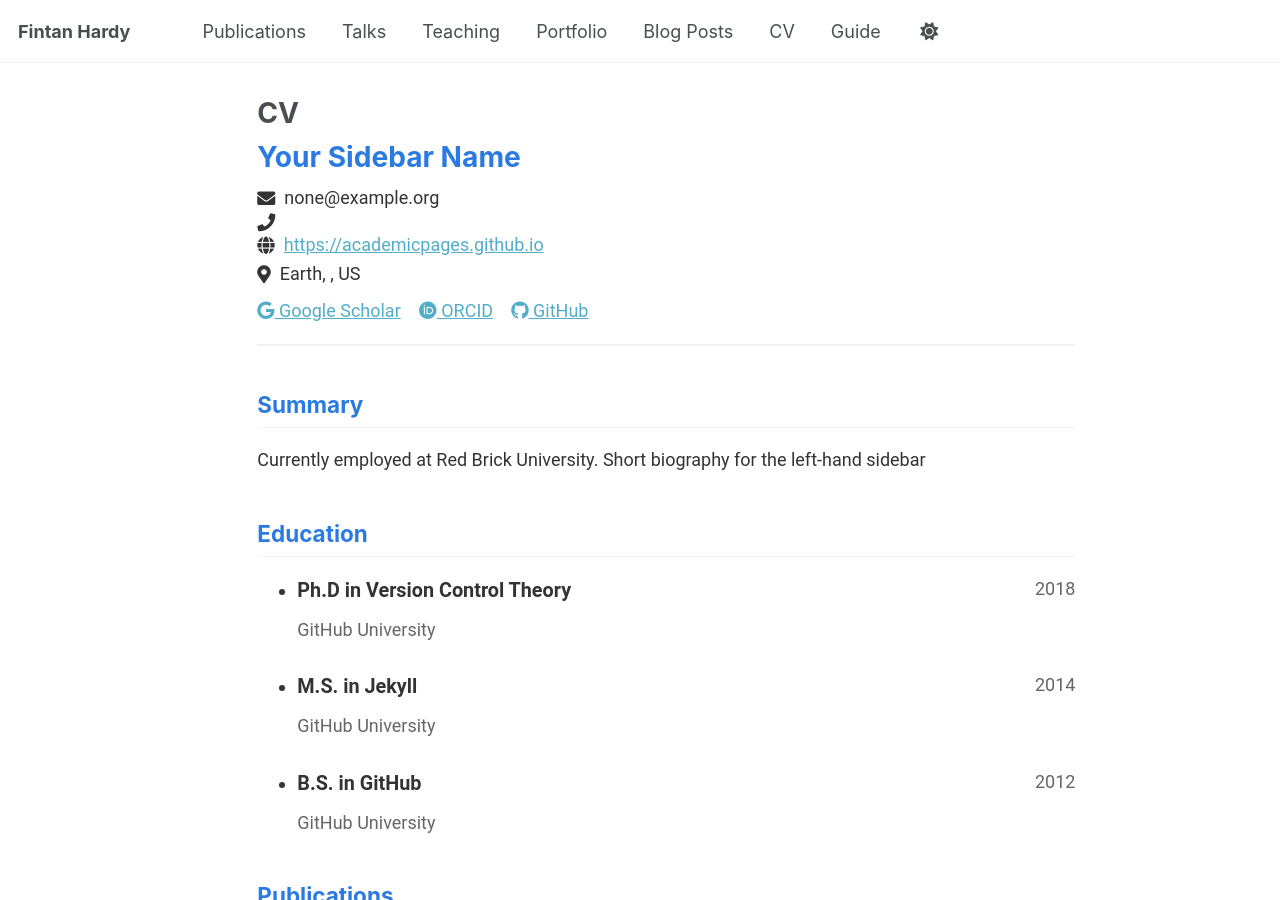
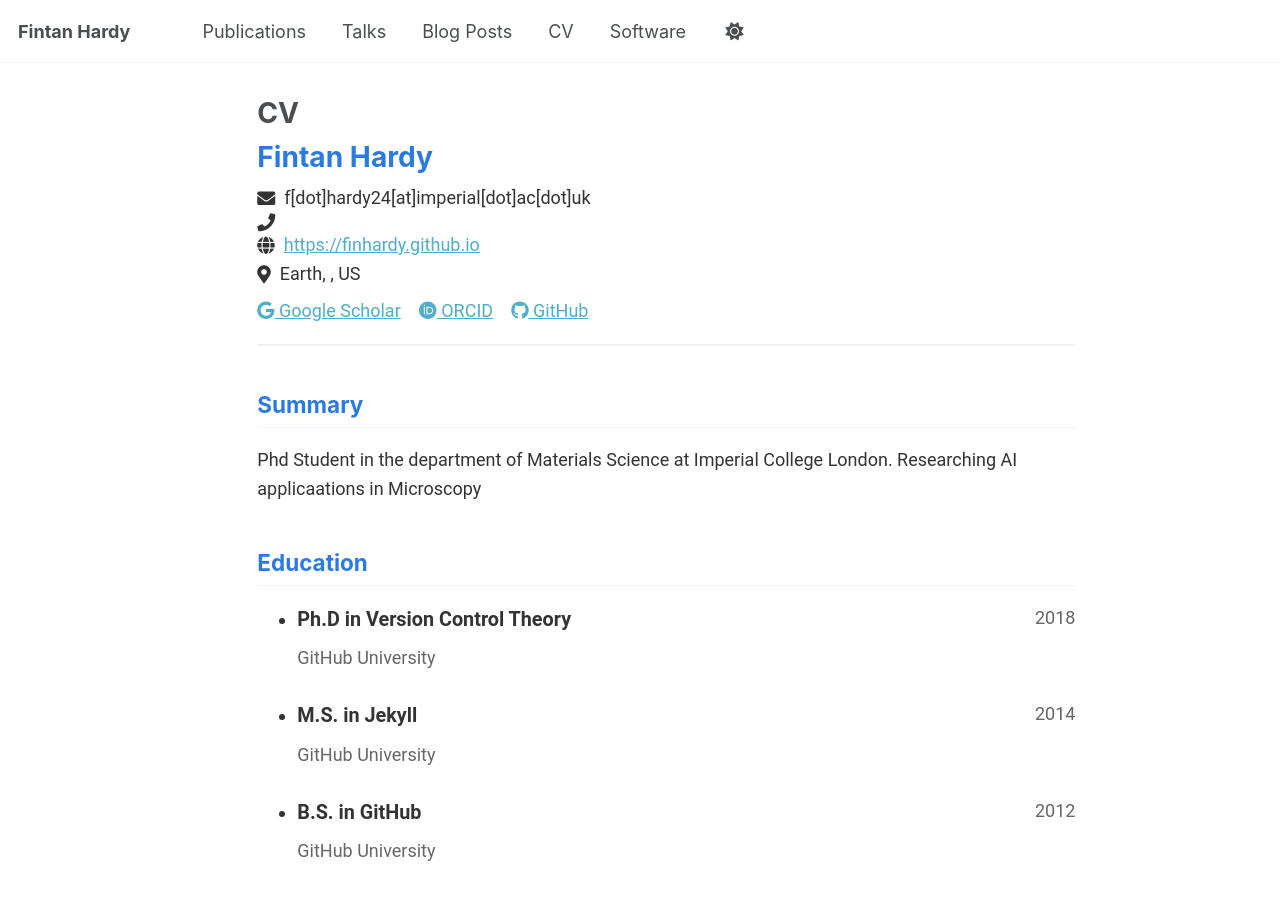
Before and after one commit to FinHardy/finhardy.github.io, a Jekyll site: the page built from _pages/cv-json.md, in a window 1280 px wide and 900 px high. Built offline with Jekyll 4.4.1, drawn with Linux system fonts in a browser that asks for light colours.

```diff
--- a/_data/cv.json
+++ b/_data/cv.json
@@ -1,10 +1,10 @@
 {
   "basics": {
-    "name": "Your Sidebar Name",
-    "email": "none@example.org",
+    "name": "Fintan Hardy",
+    "email": "f[dot]hardy24[at]imperial[dot]ac[dot]uk",
     "phone": "",
-    "website": "https://academicpages.github.io",
-    "summary": "Currently employed at Red Brick University. Short biography for the left-hand sidebar",
+    "website": "https://finhardy.github.io",
+    "summary": "Phd Student in the department of Materials Science at Imperial College London. Researching AI applicaations in Microscopy",
     "location": {
       "address": "",
       "postalCode": "",
```
Also changed, not shown: _data/navigation.yml (+10 -7 lines), _pages/about.md (+1 -0 lines), 1 other file.
